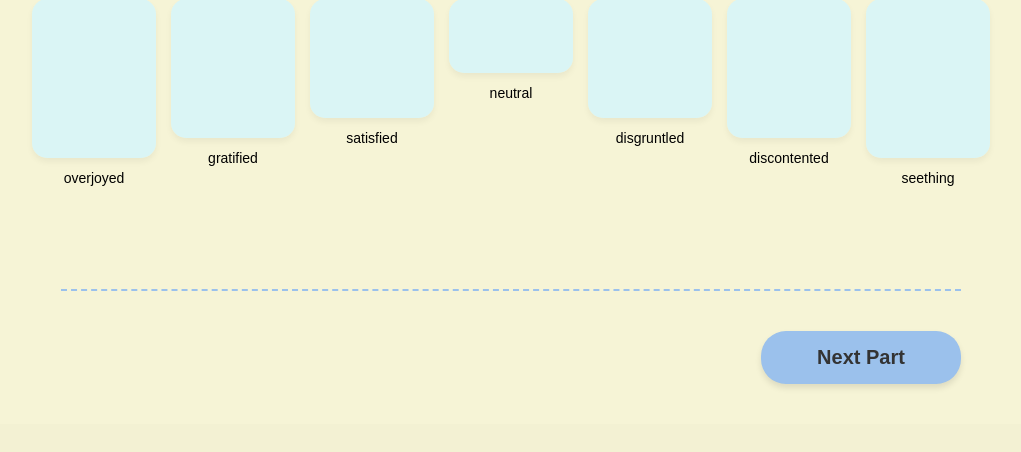
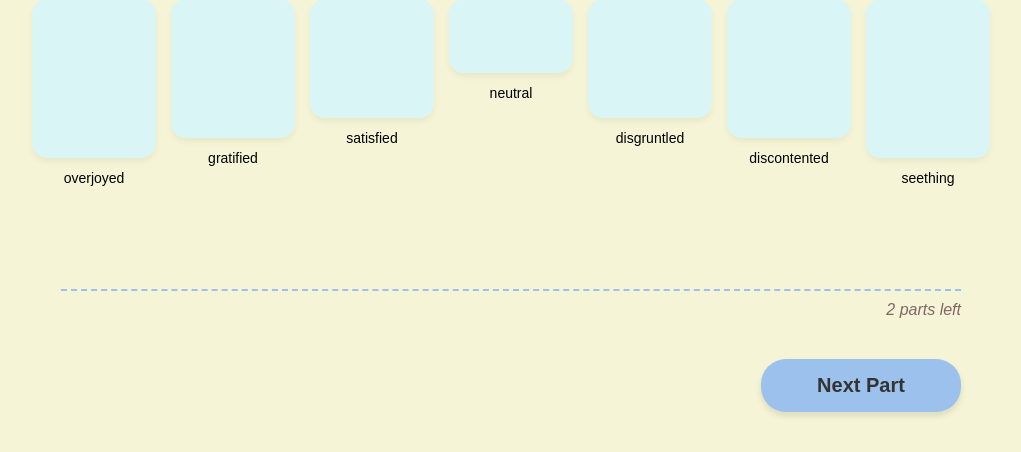
Before and after one commit to vector-/test-ctb, a Flask app: page /test in a window 1280 px wide. Shown: the part 4634-5086 px from the top of the page, without its empty margins (129-1150 px from the left). Before the commit the page ends 5021 px from the top, so only its background shows below. Run offline with Flask 3, Linux system fonts and the light colour scheme.

Commit message:
minor change in quiz's html page

```diff
--- a/back/passwd.yaml
+++ b/back/passwd.yaml
@@ -4,3 +4,5 @@
   pass: '111'
 - name: Peter
   pass: '123456'
+- name: e
+  pass: e
--- a/back/templates/quiz.html
+++ b/back/templates/quiz.html
@@ -296,6 +296,18 @@ suo
             transition: opacity 0.3s ease;
         }
 
+        .parts-left {
+            text-align: right;
+            color: #826666;
+            font-style: italic;
+            margin-right: 20px;
+            margin-top: -20px;
+            margin-bottom: 20px;
+            max-width: 900px;
+            margin-left: auto;
+            margin-right: auto;
+        }
+
         </style>
     </head>
     <body>
@@ -344,6 +356,8 @@ suo
                 </div>
             {% endfor %}
         </div>
+
+        <div id="parts-left" class="parts-left"></div>
 
         <div class="navigation-buttons">
             <button type="button" class="nav-btn" id="prevBtn" onclick="changePage(-1)" style="display: none;">Previous Part</button>
@@ -511,6 +525,16 @@ suo
                     nextBtn.style.display = 'block';
                     submitBtn.style.display = 'none';
                 }
+
+                // 添加剩余部分提示
+                const partsLeftDiv = document.getElementById('parts-left');
+                if (pageNum === 1) {
+                    partsLeftDiv.textContent = "2 parts left";
+                } else if (pageNum === 2) {
+                    partsLeftDiv.textContent = "Only 1 part left!";
+                } else {
+                    partsLeftDiv.textContent = "";
+                }
             }
 
             function checkCurrentPageAnswers() {
```
